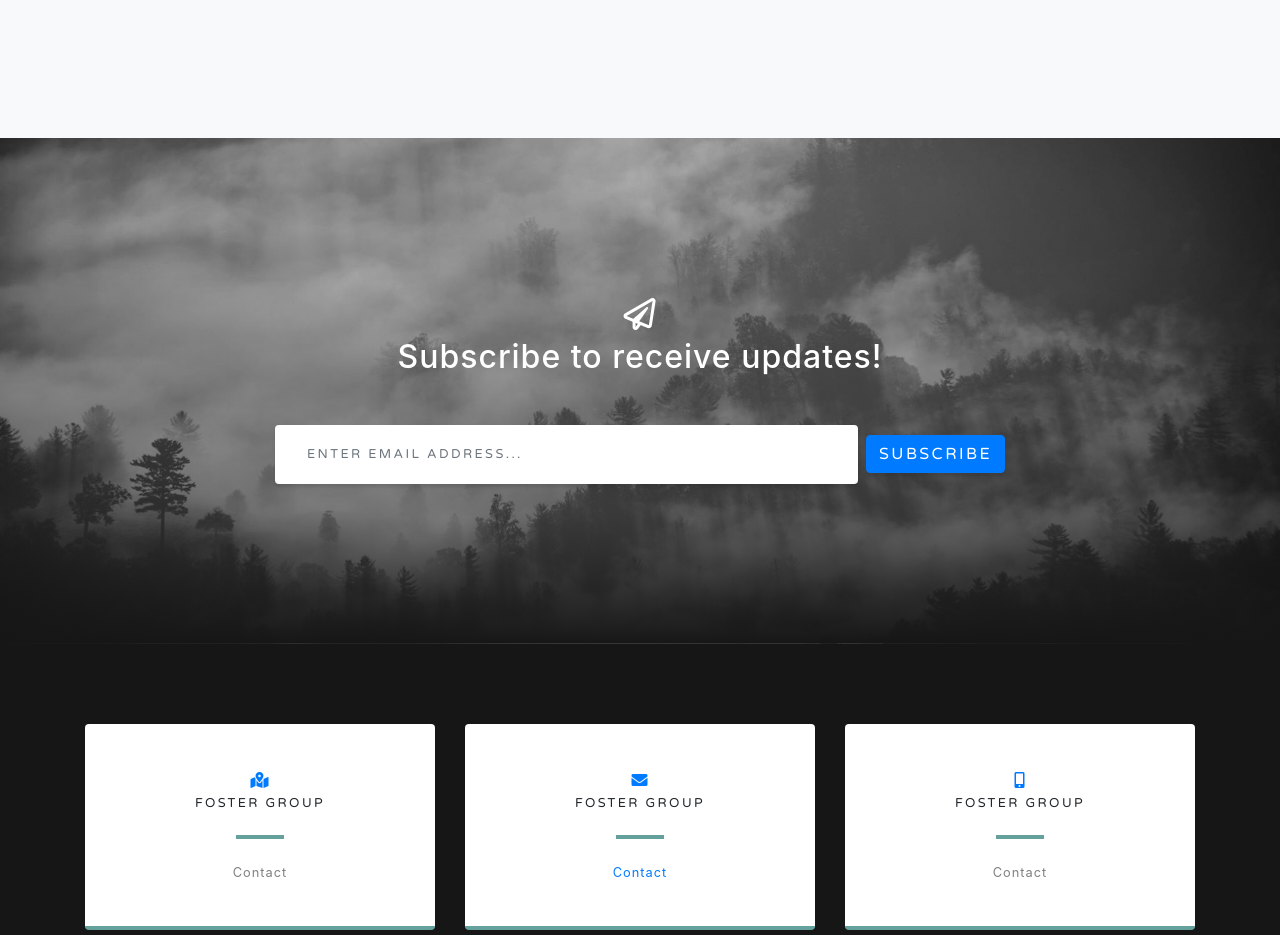
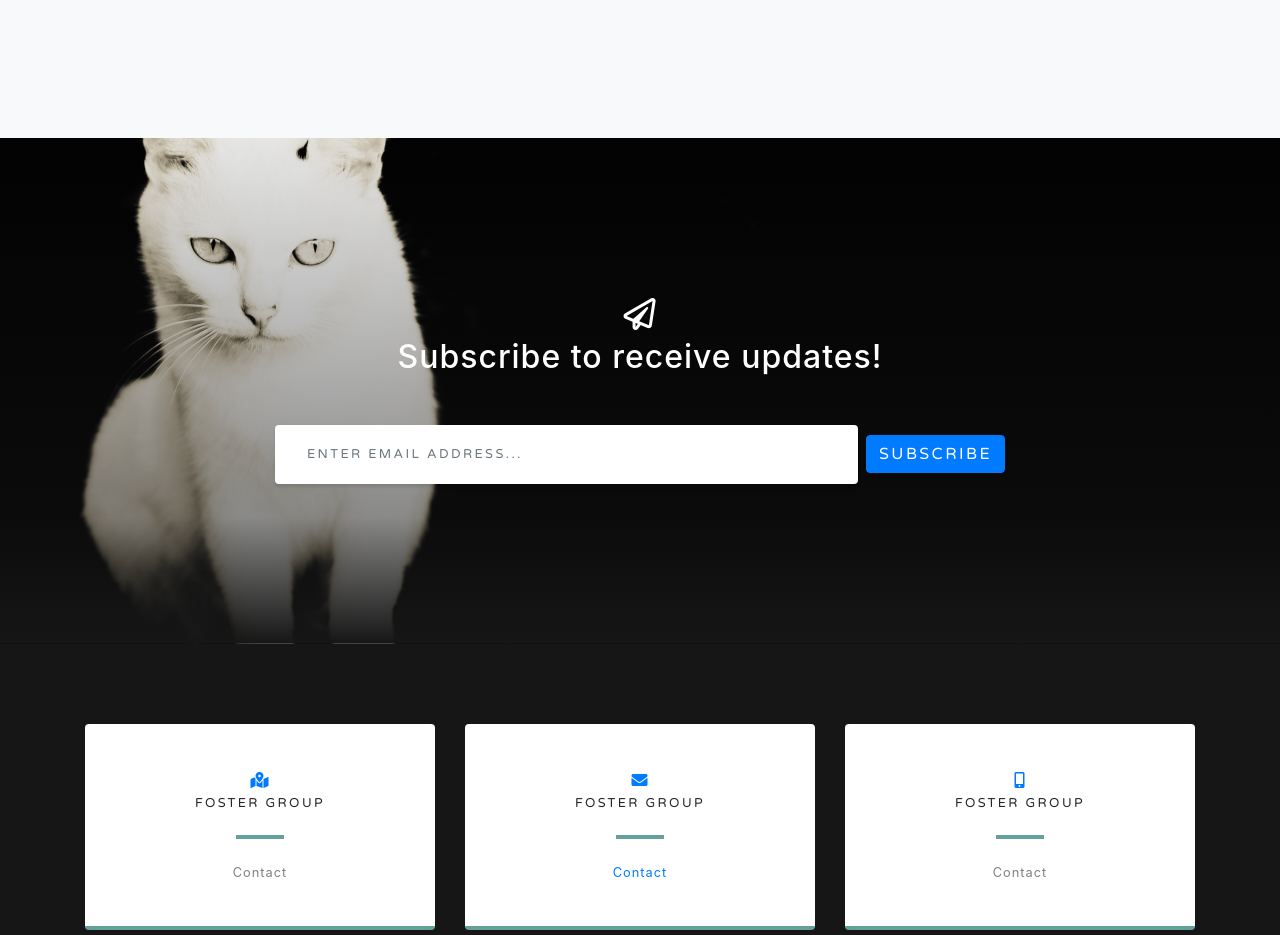
Before and after one commit to mischegoss/FosterCatsofNewYork, a website with bundled scripts: page index.html in a window 1280 px wide. Shown: the part 2380-3315 px from the top of the page. Built offline with nearby package versions, Linux system fonts and the light colour scheme.

Commit message:
Add background

```diff
--- a/css/grayscale.css
+++ b/css/grayscale.css
@@ -1,8 +1,4 @@
-/*!
- * Start Bootstrap - Grayscale v5.0.5 (https://startbootstrap.com/template-overviews/grayscale)
- * Copyright 2013-2019 Start Bootstrap
- * Licensed under MIT (https://github.com/BlackrockDigital/startbootstrap-grayscale/blob/master/LICENSE)
- */
+
 
 #mainNav {
   min-height: 56px;
@@ -210,7 +206,7 @@
 .signup-section {
   padding: 10rem 0;
   background: -webkit-gradient(linear, left top, left bottom, from(rgba(22, 22, 22, 0.1)), color-stop(75%, rgba(22, 22, 22, 0.5)), to(#161616)), url("../img/bg-signup.jpg");
-  background: linear-gradient(to bottom, rgba(22, 22, 22, 0.1) 0%, rgba(22, 22, 22, 0.5) 75%, #161616 100%), url("../img/bg-signup.jpg");
+  background: linear-gradient(to bottom, rgba(22, 22, 22, 0.1) 0%, rgba(22, 22, 22, 0.5) 75%, #161616 100%), url("../img/whitecat.jpg");
   background-position: center;
   background-repeat: no-repeat;
   background-attachment: scroll;
```
Also changed, not shown: img/whitecat.jpg (added), 1 other file.
